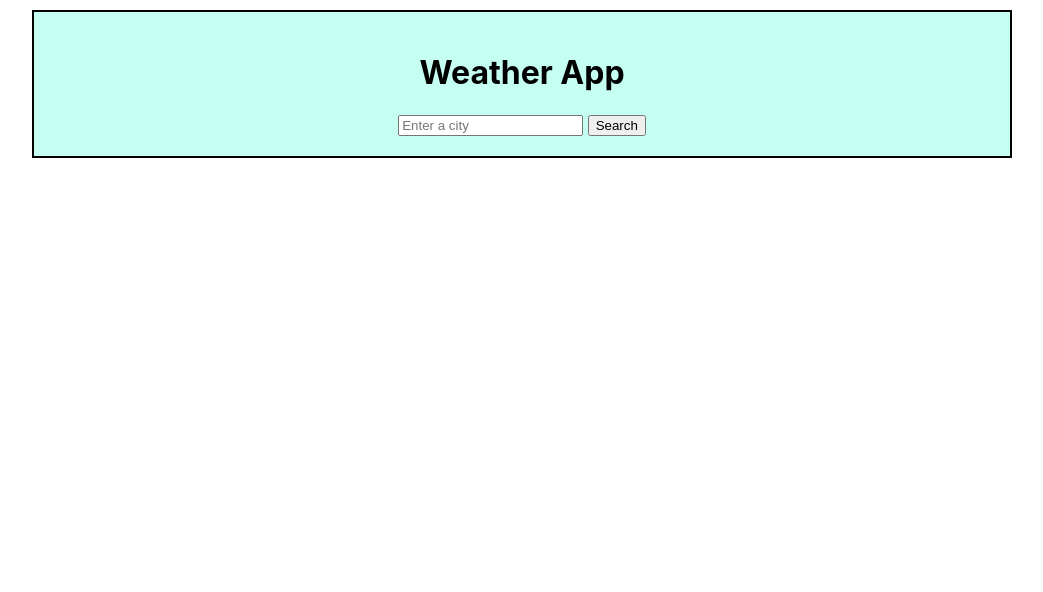
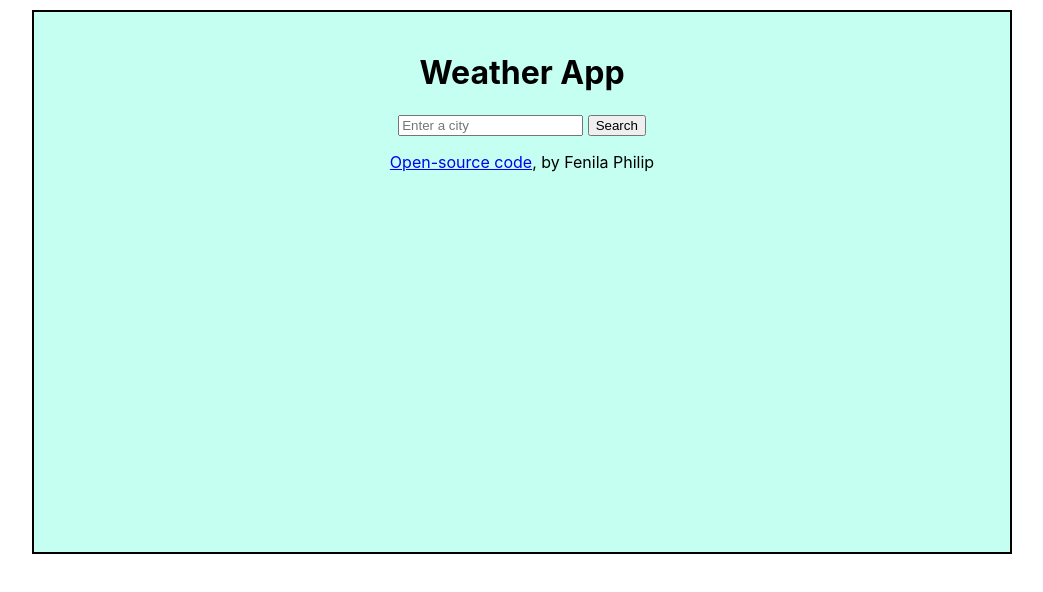
Before and after one commit to fenilaphilip/Weather-App, a React (Create React App) app: page / in a window 1280 px wide. Shown: the top 592 px of the page, without its empty margins (118-1161 px from the left). Built offline with nearby package versions, Linux system fonts and the light colour scheme.

Commit message:
git hub link added

```diff
--- a/src/App.css
+++ b/src/App.css
@@ -5,6 +5,7 @@
   border-color: black;
   margin: 10px 150px;
   padding: 20px;
+  height: 500px;
 }
 .weather-details {
   text-align: left;
--- a/src/App.js
+++ b/src/App.js
@@ -7,6 +7,12 @@ export default function App() {
     <div className="app">
       <h1>Weather App</h1>
       <Search />
+      <p>
+        <a href="https://github.com/fenilaphilip/Weather-App.git">
+          Open-source code
+        </a>
+        , by Fenila Philip
+      </p>
     </div>
   );
 }
```
